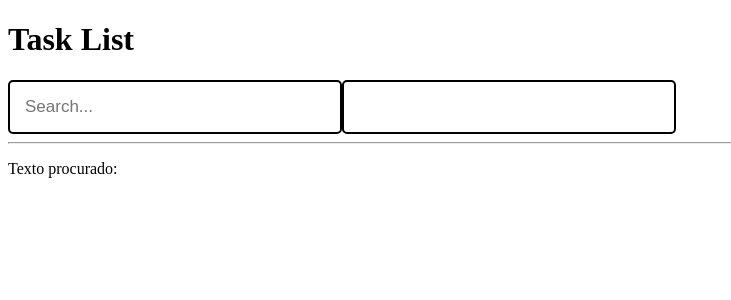
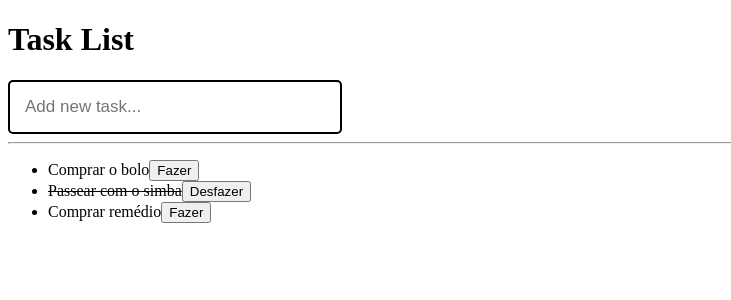
Before and after one commit to matheus-paulino/reactjs-basic-concepts, a React (Create React App) app: page / in a window 1280 px wide. Shown: the top 300 px of the page, without its empty margins (0-731 px from the left). Built offline with nearby package versions, Linux system fonts and the light colour scheme.

Commit message:
show list and add new item list

```diff
--- a/src/App.js
+++ b/src/App.js
@@ -7,6 +7,7 @@ import UseStateForInput from "./useStateForInput";
 import ConditionalDisplay from './ConditionalDisplay'
 import UseEffectComponent from "./useEffectComponent";
 import TaskList from "./TaskList";
+import ShowTaskList from "./ShowTaskList";
 
 function App() {
   return (
@@ -17,8 +18,9 @@ function App() {
       <UseStateForInput />
       <ConditionalDisplay />
       <UseEffectComponent  />
+      <TaskList />
       */}
-      <TaskList />
+      <ShowTaskList />
     </>
   );
 }
--- /dev/null
+++ b/src/ShowTaskList.js
@@ -0,0 +1,47 @@
+import React, { useEffect, useState } from "react";
+import InputList from "./components/InputList";
+
+function ShowTaskList() {
+  const [list, setList] = useState([]);
+
+  useEffect(() => {
+    setList([
+      { id: 1, title: "Comprar o bolo", isDone: false },
+      { id: 3, title: "Passear com o simba", isDone: true },
+      { id: 4, title: "Comprar remédio", isDone: false },
+    ]);
+  }, []);
+
+  function addAction(newItem) {
+    let newList = [...list, { title: newItem, isDone: false }];
+    setList(newList);
+  }
+
+  function handleToggleDone(index) {
+    let newList = [...list];
+    newList[index].isDone = !newList[index].isDone;
+
+    setList(newList);
+  }
+
+  return (
+    <>
+      <h1>Task List</h1>
+      <InputList defaultPlaceholder="Add new task..." onEnter={addAction} />
+      <hr />
+      <ul>
+        {list.map((item, index) => (
+          <li key={index}>
+            {item.isDone && <del>{item.title}</del>}
+            {!item.isDone && item.title}
+            <button onClick={() => handleToggleDone(index)}>
+              {item.isDone ? "Desfazer" : "Fazer"}
+            </button>
+          </li>
+        ))}
+      </ul>
+    </>
+  );
+}
+
+export default ShowTaskList;
--- /dev/null
+++ b/src/components/InputList.js
@@ -0,0 +1,35 @@
+import React, { useState } from "react";
+import styled from "styled-components";
+
+const InputText = styled.input`
+  border: 2px solid #000;
+  border-radius: 5px;
+  padding: 15px;
+  font-size: 17px;
+  width: 300px;
+`;
+
+function InputList(props) {
+  const [text, setText] = useState("");
+
+  function handleKeyUp(e) {
+    if (e.keyCode === 13) {
+      if (props.onEnter) {
+        props.onEnter(text);
+      }
+      setText("");
+    }
+  }
+
+  return (
+    <InputText
+      type="text"
+      value={text}
+      onChange={(e) => setText(e.target.value)}
+      onKeyUp={handleKeyUp}
+      placeholder={props.defaultPlaceholder ?? "Add new task"}
+    />
+  );
+}
+
+export default InputList;
```
